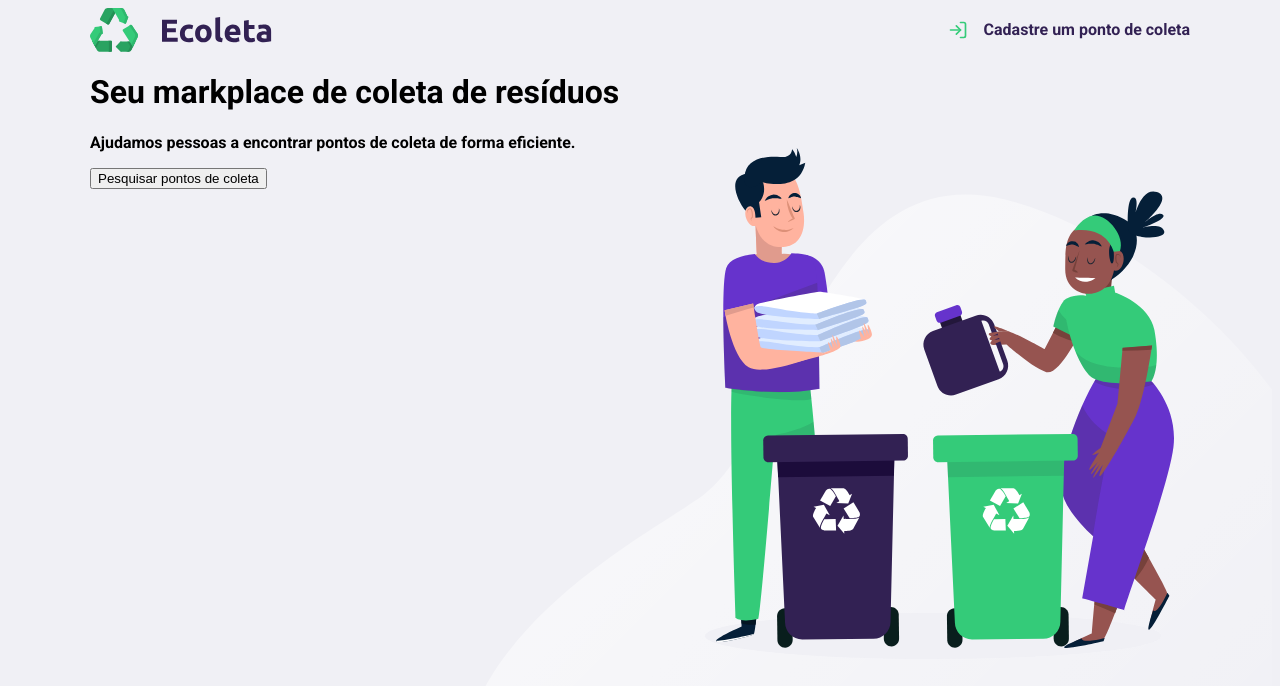
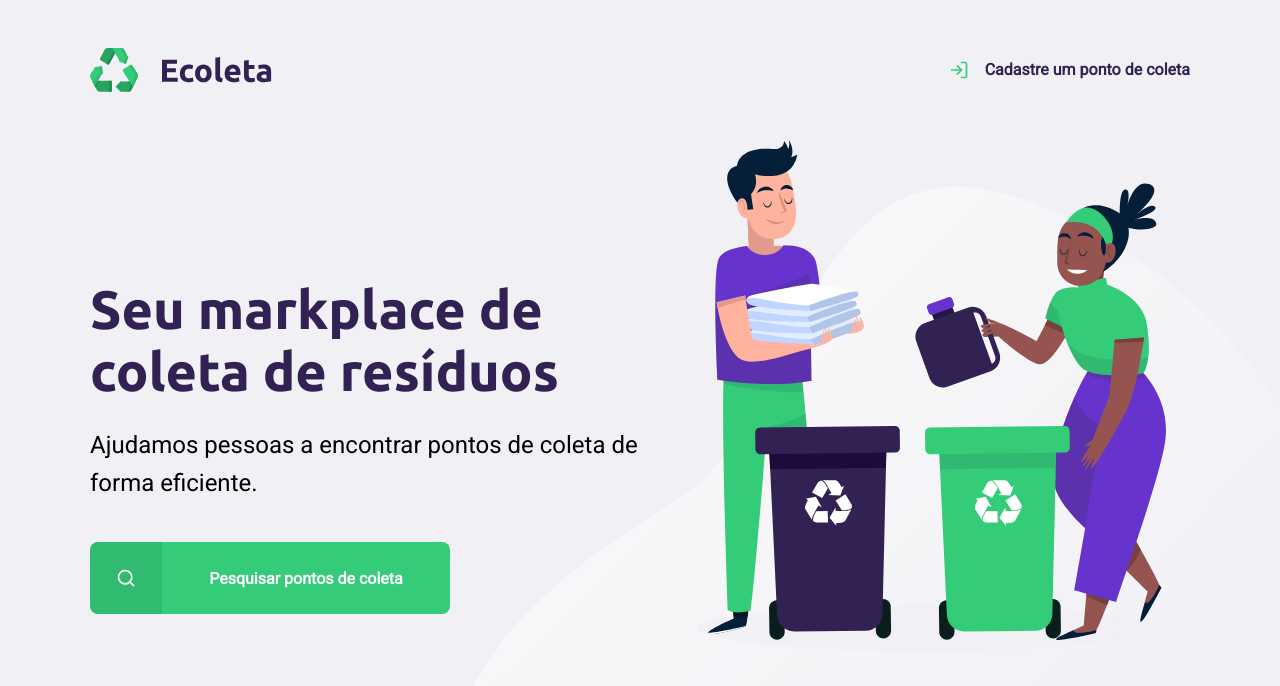
Before and after one commit to EuNetu/nlw, a plain HTML site: page index.html in a window 1280 px wide. Drawn offline with Linux system fonts and the light colour scheme.

Commit message:
estilizando a pagina; alinhando cada item; deixando a pagina dinâmica; fim do primeiro dia nlw;

```diff
--- a/index.html
+++ b/index.html
@@ -5,8 +5,7 @@
     <meta name="viewport" content="width=device-width, initial-scale=1.0">
     <title>Ecoleta</title>
 
-    <link href="https://fonts.googleapis.com/css2?family=Roboto:wght@700&display=swap" rel="stylesheet">
-
+    <link href="https://fonts.googleapis.com/css2?family=Roboto&family=Ubuntu:wght@700&display=swap" rel="stylesheet">
     <link rel="stylesheet" href="styles/main.css">
 </head>
     <body>
@@ -20,11 +19,18 @@
                         Cadastre um ponto de coleta
                     </a>
                 </header>
-                <h1>Seu markplace de coleta de resíduos</h1>
+                <main>
+                    <h1>Seu markplace de coleta de resíduos</h1>
 
-                <p>Ajudamos pessoas a encontrar pontos de coleta de forma eficiente.</p>
+                    <p>Ajudamos pessoas a encontrar pontos de coleta de forma eficiente.</p>
 
-                <button>Pesquisar pontos de coleta</button>
+                    <a href="#">
+                        <span></span>
+                        <strong>
+                            Pesquisar pontos de coleta
+                        </strong>
+                    </a>
+                </main>
             </div>
         </div>
     </body>
--- a/styles/main.css
+++ b/styles/main.css
@@ -1,13 +1,29 @@
+:root {
+    --title-color: #322153;
+    --primary-color: #34cb79;
+}
+
+*{
+    margin: 0;
+    padding: 0;
+}
+
 html{
-    font-family: 'Roboto', sans-serif;
+    font-family: Roboto, sans-serif;
 }
 
 body{
     background: #f0f0f5;
+    -webkit-font-smoothing: antialiased;
 }
 
 a{
     text-decoration: none;
+}
+
+h1, h2, h3, h4, h5, h6{
+    font-family: Ubuntu, sans-serif;
+    color: var(--title-color);
 }
 
 /* Box model
@@ -27,10 +43,18 @@ posicionamento,alinhamentos
 #page-home .content{
     width: 90%;
     max-width: 1100px;
+    height: 100%;
+
     margin: 0 auto;
+
+    display: flex;
+    flex-direction: column;
 }
 
 #page-home header{
+
+    margin-top: 48px;
+
     display: flex;
     align-items: center;
     justify-content: space-between;
@@ -39,15 +63,109 @@ posicionamento,alinhamentos
 #page-home header a{
     display: flex;
 
-    color: #322153;
-
+    color: var(--title-color);
     font-weight: 700;
 }
 
 #page-home header a span{
     margin-right: 16px;
     display: flex;
+
     background-image: url(../assets/log-in.svg);
     width: 20px;
     height: 20px;
 }
+
+#page-home main{
+    max-width: 560px;
+
+    flex: 1;
+
+    display: flex;
+    flex-direction: column;
+    justify-content: center;
+}
+
+#page-home main h1{
+    font-size: 54px;
+}
+
+#page-home main p{
+    font-size: 24px;
+    line-height: 38px;
+    margin-top: 24px;
+}
+
+#page-home main a{
+    width: 100%;
+    max-width: 360px;
+    height: 72px;
+
+    border-radius: 8px;
+
+    display: flex;
+    align-items: center;
+
+    margin-top: 40px;
+
+    background-color: var(--primary-color);
+
+    transition: 400ms;
+}
+
+#page-home main a:hover{
+    background-color: #2fb86e;
+}
+
+#page-home main a span{
+    width: 72px;
+    height: 72px;
+
+    border-top-left-radius: 8px;
+    border-bottom-left-radius: 8px;
+
+
+    background-color: rgba(0, 0, 0, 0.08);
+
+    display: flex;
+    align-items: center;
+    justify-content: center;
+}
+
+#page-home main a span::after{
+    content: "";
+    background-image: url(../assets/search.svg);
+
+    width: 20px;
+    height: 20px;
+}
+
+#page-home main a strong{
+    flex: 1;
+    color: white;
+
+    text-align: center;
+}
+
+@media(max-width: 900px){
+    #page-home{
+        background-position-x: 70vw;
+    }
+
+    #page-home .content{
+        align-items: center;
+        text-align: center;
+    }
+
+    #page-home header a{
+        position: absolute;
+        bottom: 48px;
+
+        left: 50%;
+        transform: translateX(-50%);
+    }
+
+    #page-home main{
+        align-items: center;
+    }
+}
```
